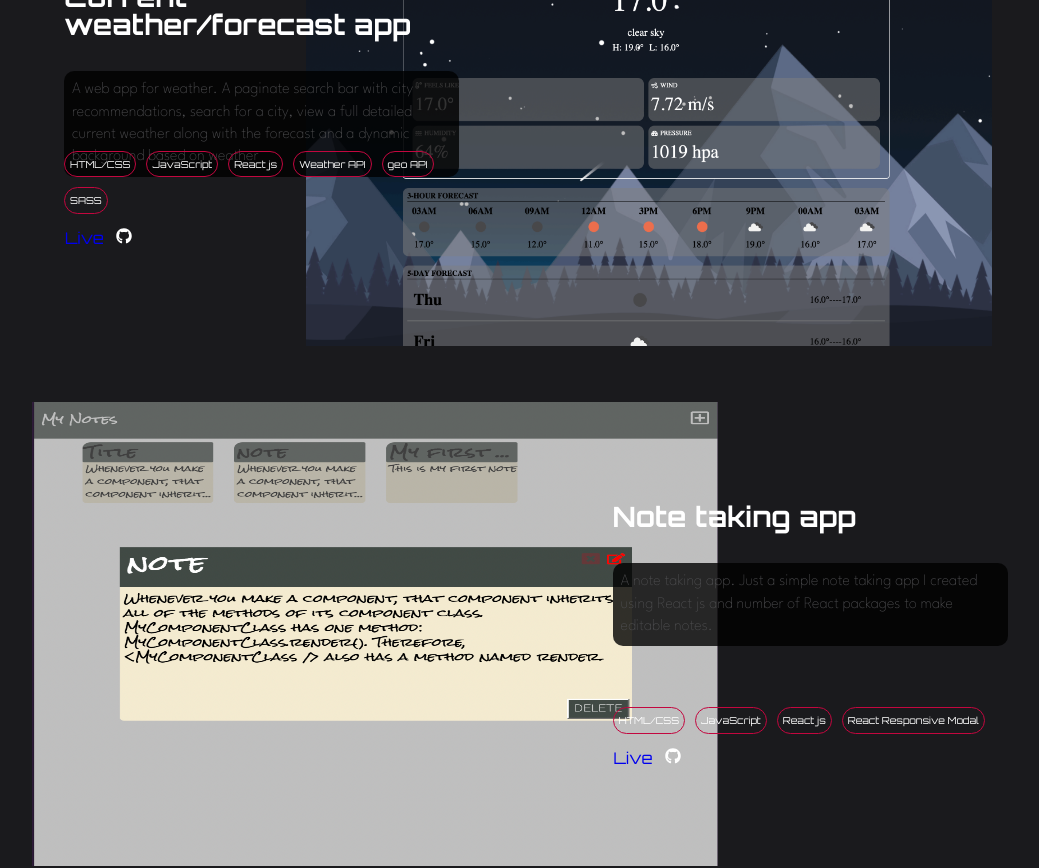
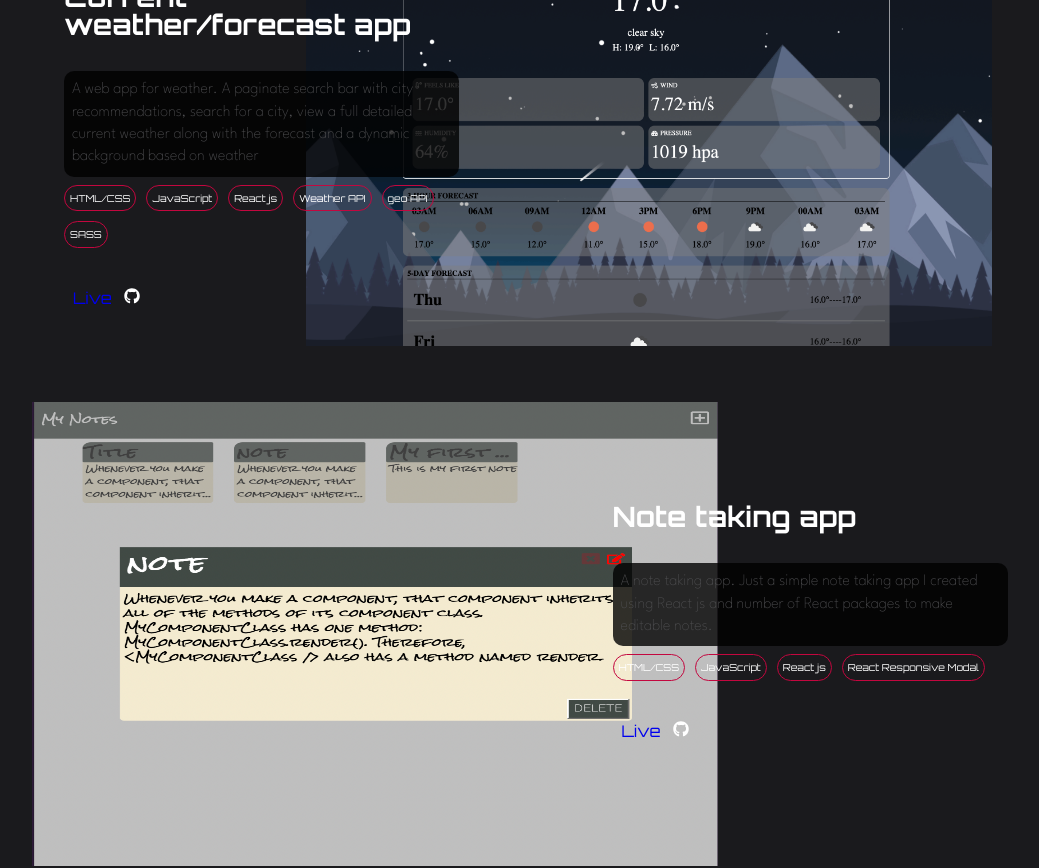
Before and after one commit to Parsa-Parishan/My-Portfolio, a React (Create React App) app: page / in a window 1280 px wide. Shown: the part 1200-2068 px from the top of the page, without its empty margins (128-1167 px from the left). Built offline with nearby package versions, Linux system fonts and the light colour scheme; a web font is replaced by a local one.

Commit message:
update style

```diff
--- a/src/styles/main.css
+++ b/src/styles/main.css
@@ -676,6 +676,12 @@ main .my-portfolio .container article .about-project span ul li {
   border-radius: 20px;
 }
 
+@media (min-width: 768px) {
+  main .my-portfolio .container article .about-project span ul {
+    margin-top: 2rem;
+  }
+}
+
 main .my-portfolio .container article .about-project .btns {
   position: absolute;
   bottom: 3px;
@@ -733,6 +739,12 @@ main .my-portfolio .container article .about-project .btns button:hover * {
   }
   main .my-portfolio .container article .about-project p a:hover {
     color: #c3073f;
+  }
+  main .my-portfolio .container article .about-project span {
+    position: relative;
+  }
+  main .my-portfolio .container article .about-project .btns {
+    position: relative;
   }
   main .my-portfolio .container article .image {
     grid-column: 3 / -1;
--- a/src/styles/sass/components/_about-me.scss
+++ b/src/styles/sass/components/_about-me.scss
@@ -81,6 +81,9 @@ main {
                 padding: 5px;
                 border-radius: 20px;
               }
+              @media (min-width: 768px) {
+                margin-top: 2rem;
+              }
             }
           }
           .btns {
@@ -99,6 +102,9 @@ main {
                   color: var(--hover);
                 }
               }
+            }
+            @media (min-width: 768px) {
+
             }
           }
         }
@@ -126,6 +132,12 @@ main {
               a:hover {
                 color: #c3073f;
               }
+            }
+            span {
+              position: relative;
+            }
+            .btns {
+              position: relative;
             }
           }
           .image {
```
Also changed, not shown: 1 other file (tests, documents, lock files or other folders).
